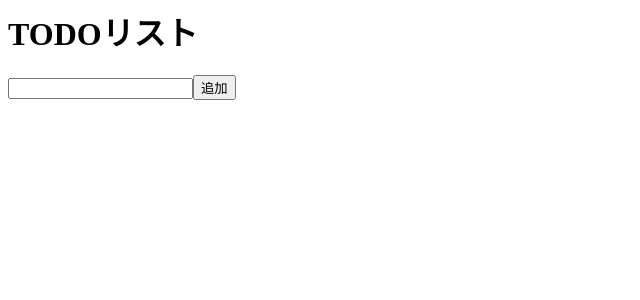
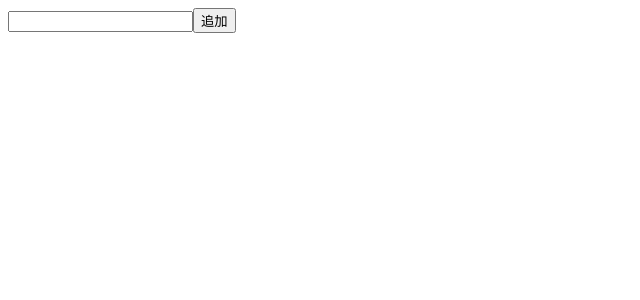
Before and after one commit to Kiikurage/TODOBoard, a React app in the folder workspaces/frontend-react/: page / in a window 1280 px wide. Shown: the top 300 px of the page, without its empty margins (0-640 px from the left). Built offline with nearby package versions, Linux system fonts and the light colour scheme.

Commit message:
タスクをボード上に配置

```diff
--- a/workspaces/frontend-react/src/TaskStorage.ts
+++ b/workspaces/frontend-react/src/TaskStorage.ts
@@ -43,6 +43,8 @@ export class TaskStorage {
             title: task.title,
             completed: task.completed,
             description: task.description,
+            x: task.x,
+            y: task.y,
         };
     }
 
@@ -52,6 +54,8 @@ export class TaskStorage {
             title: serializedTask.title,
             completed: serializedTask.completed,
             description: serializedTask.description ?? '',
+            x: serializedTask.x,
+            y: serializedTask.y,
         });
     }
 
@@ -82,5 +86,7 @@ interface SerializedTask {
     id: string;
     title: string;
     completed: boolean;
-    description?: string;
+    description: string;
+    x: number;
+    y: number;
 }
--- a/workspaces/frontend-react/src/model/Task.ts
+++ b/workspaces/frontend-react/src/model/Task.ts
@@ -4,6 +4,8 @@ export class Task {
         public readonly title: string,
         public readonly completed: boolean,
         public readonly description: string,
+        public readonly x: number,
+        public readonly y: number,
     ) {}
 
     setDescription(description: string): Task {
--- a/workspaces/frontend-react/src/view/App.tsx
+++ b/workspaces/frontend-react/src/view/App.tsx
@@ -1,6 +1,6 @@
 import { FC } from 'react';
-import { TodoList } from './TodoList';
+import { BoardView } from './BoardView';
 
 export const App: FC = () => {
-    return <TodoList />;
+    return <BoardView />;
 };
--- a/workspaces/frontend-react/src/view/TodoList.tsx
+++ b/workspaces/frontend-react/src/view/BoardView.tsx
@@ -1,9 +1,10 @@
 import { useState } from 'react';
 import { Task } from '../model/Task';
 import { useSaveTask, useTasks } from './useTasks';
-import { TodoListItem } from './TodoListItem';
+import { TaskView } from './TaskView';
+import { css } from '@emotion/react';
 
-export function TodoList() {
+export function BoardView() {
     const tasks = useTasks();
     const saveTask = useSaveTask();
 
@@ -17,6 +18,8 @@ export function TodoList() {
                 title,
                 completed: false,
                 description: '',
+                x: 0,
+                y: 0,
             }),
         );
         setTitle('');
@@ -24,18 +27,21 @@ export function TodoList() {
 
     return (
         <div>
-            <h1>TODOリスト</h1>
-
             <div>
                 <input type="text" value={title} onChange={(ev) => setTitle(ev.target.value)} />
                 <button onClick={handleAddTaskButtonClick}>追加</button>
             </div>
 
-            <ul>
+            <div
+                css={css`
+                    position: fixed;
+                    inset: 0;
+                `}
+            >
                 {[...tasks.values()].map((task) => (
-                    <TodoListItem task={task} key={task.id}></TodoListItem>
+                    <TaskView task={task} key={task.id}></TaskView>
                 ))}
-            </ul>
+            </div>
         </div>
     );
 }
--- a/workspaces/frontend-react/src/view/TodoListItem.tsx
+++ b/workspaces/frontend-react/src/view/TaskView.tsx
@@ -3,18 +3,26 @@ import { Task } from '../model/Task';
 import { useDeleteTask, useSaveTask } from './useTasks';
 import { css } from '@emotion/react';
 
-export function TodoListItem({ task }: { task: Task }) {
+export function TaskView({ task }: { task: Task }) {
     const saveTask = useSaveTask();
     const deleteTask = useDeleteTask();
 
     return (
-        <li
+        <div
             css={css`
+                position: absolute;
+                top: ${task.y}px;
+                left: ${task.x}px;
                 display: flex;
                 flex-direction: row;
                 align-items: flex-start;
                 gap: 16px;
                 margin-bottom: 16px;
+                padding: 16px;
+                border-radius: 4px;
+                width: 400px;
+                border: 1px solid #000;
+                background: #fff;
             `}
         >
             <input
@@ -44,7 +52,7 @@ export function TodoListItem({ task }: { task: Task }) {
             >
                 削除
             </button>
-        </li>
+        </div>
     );
 }
 
```
